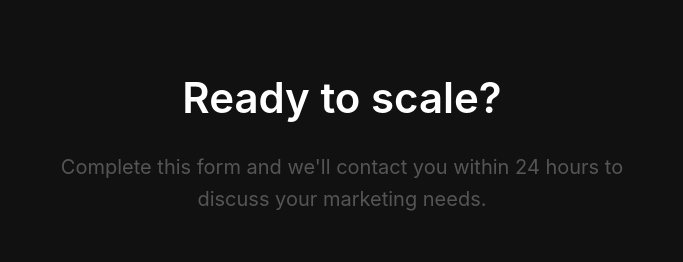
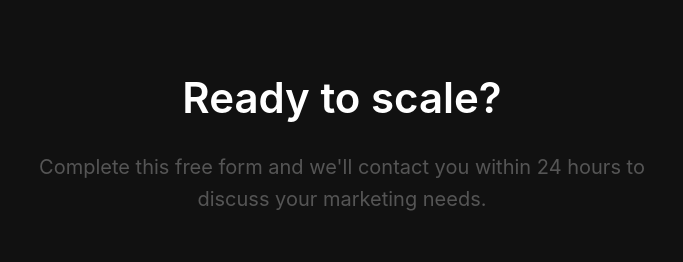
Before and after one commit to Prospera09/Prospera09.github.io, a plain HTML site: page index.html in a window 1280 px wide. Shown: the part 1534-1796 px from the top of the page, 298-981 px from the left. Drawn offline with Linux system fonts and the light colour scheme; a web font is replaced by a local one.

Commit message:
Update index.html

```diff
--- a/index.html
+++ b/index.html
@@ -491,7 +491,7 @@
         <section id="contact" class="contact-section container">
             <div class="contact-form">
                 <h2>Ready to scale?</h2>
-                <p class="subtitle">Complete this form and we'll contact you within 24 hours to discuss your marketing needs.</p>
+                <p class="subtitle">Complete this free form and we'll contact you within 24 hours to discuss your marketing needs.</p>
 
                 <form action="https://formspree.io/f/meogneyb" method="POST">
                     <div class="form-grid">
```
